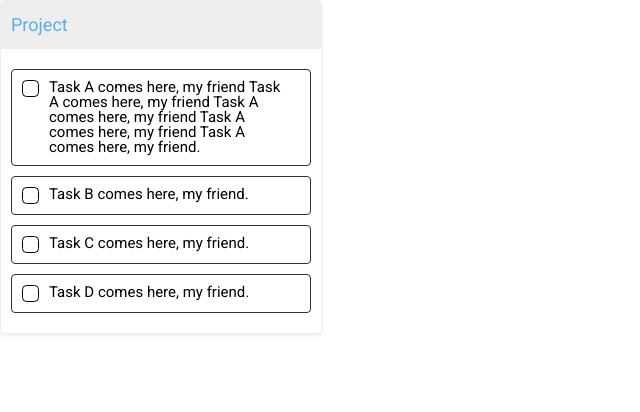
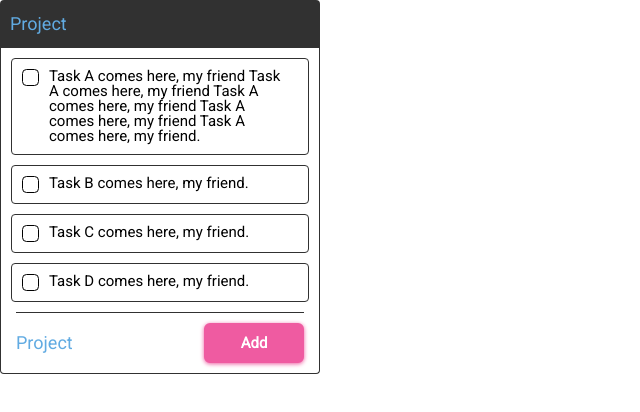
Before and after one commit to cl4pper/tasker-manager-app, a React app: page / in a window 1280 px wide. Shown: the top 412 px of the page, without its empty margins (0-640 px from the left). Built offline with nearby package versions, Linux system fonts and the light colour scheme.

Commit message:
feat: add bottom section to Project component

```diff
--- a/src/components/Project/Project.jsx
+++ b/src/components/Project/Project.jsx
@@ -6,7 +6,7 @@ import classNames from 'classnames';
 import './Project.scss';
 
 // COMPONENTS
-import { Text } from '@lib';
+import { Text, Button } from '@lib';
 import { Task } from '@components';
 
 const Project = (props) => {
@@ -37,10 +37,16 @@ const Project = (props) => {
 
 	return (
 		<div className="Project">
-			<div className="Project__topbar">
+			<div className="Project__top">
 				<Text content={title} tall />
 			</div>
 			{tasks.length ? renderList() : renderEmptyList()}
+			<div className="Project__bottom">
+				<div className="Project__bottomContent">
+					<Text content={title} tall />
+					<Button label="Add" />
+				</div>
+			</div>
 		</div>
 	);
 };
--- a/src/components/Project/Project.scss
+++ b/src/components/Project/Project.scss
@@ -1,25 +1,23 @@
-$baseColor: $color-grey;
+$baseColor: $color-dark;
 
 .Project {
 	width: 320px;
-	border: 1px solid $baseColor;
-	border-radius: 4px;
-	box-shadow: 0 2px 4px $baseColor;
 	display: flex;
 	flex-direction: column;
 	justify-content: center;
 
-	&__topbar {
+	&__top {
+		@include setBorderRadius("top", "md");
 		padding: spacing("md") spacing("sm");
 		color: $color-secondary;
-		border-radius: 4px 4px 0 0;
 		background-color: $baseColor;
 	}
 
 	&__taskList {
 		margin: 0;
-		padding: spacing("sm") spacing("sm");
-		border-radius: 0 0 4px 4px;
+		padding: 0 spacing("sm");
+		border-left: 1px solid $baseColor;
+		border-right: 1px solid $baseColor;
 		list-style: none;
 
 		&--empty {
@@ -30,4 +28,20 @@ $baseColor: $color-grey;
 	&__taskItem {
 		margin: spacing("sm") 0;
 	}
+
+	&__bottom {
+		@include setBorderRadius("bottom", "md");
+		padding: 0 spacing("md");
+		border-left: 1px solid $baseColor;
+		border-right: 1px solid $baseColor;
+		border-bottom: 1px solid $baseColor;
+		color: $color-secondary;
+	}
+
+	&__bottomContent {
+		padding: spacing("sm") 0;
+		border-top: 1px solid $baseColor;
+		display: flex;
+		align-items: center;
+	}
 }
--- a/src/styles/_spacing.scss
+++ b/src/styles/_spacing.scss
@@ -25,7 +25,11 @@
   }
 }
 
-@function border($size: "md") {
+@function borderSize($size: "md") {
+
+	@if $size == "xs" {
+    @return 1px;
+  }
 
   @if $size == "sm" {
     @return 2px;
@@ -39,3 +43,23 @@
     @return 8px;
   }
 }
+
+@mixin setBorderRadius($pos: "all", $size: "xs") {
+  border-radius: borderSize($size);
+
+  @if $pos == "top" {
+    border-radius: borderSize($size) borderSize($size) 0 0;
+  }
+
+  @if $pos == "left" {
+    border-radius: borderSize($size) 0 0 borderSize($size);
+  }
+
+  @if $pos == "right" {
+    border-radius: 0 borderSize($size) borderSize($size) 0;
+	}
+
+	@if $pos == "bottom" {
+    border-radius: 0 0 borderSize($size) borderSize($size);
+  }
+}
```
